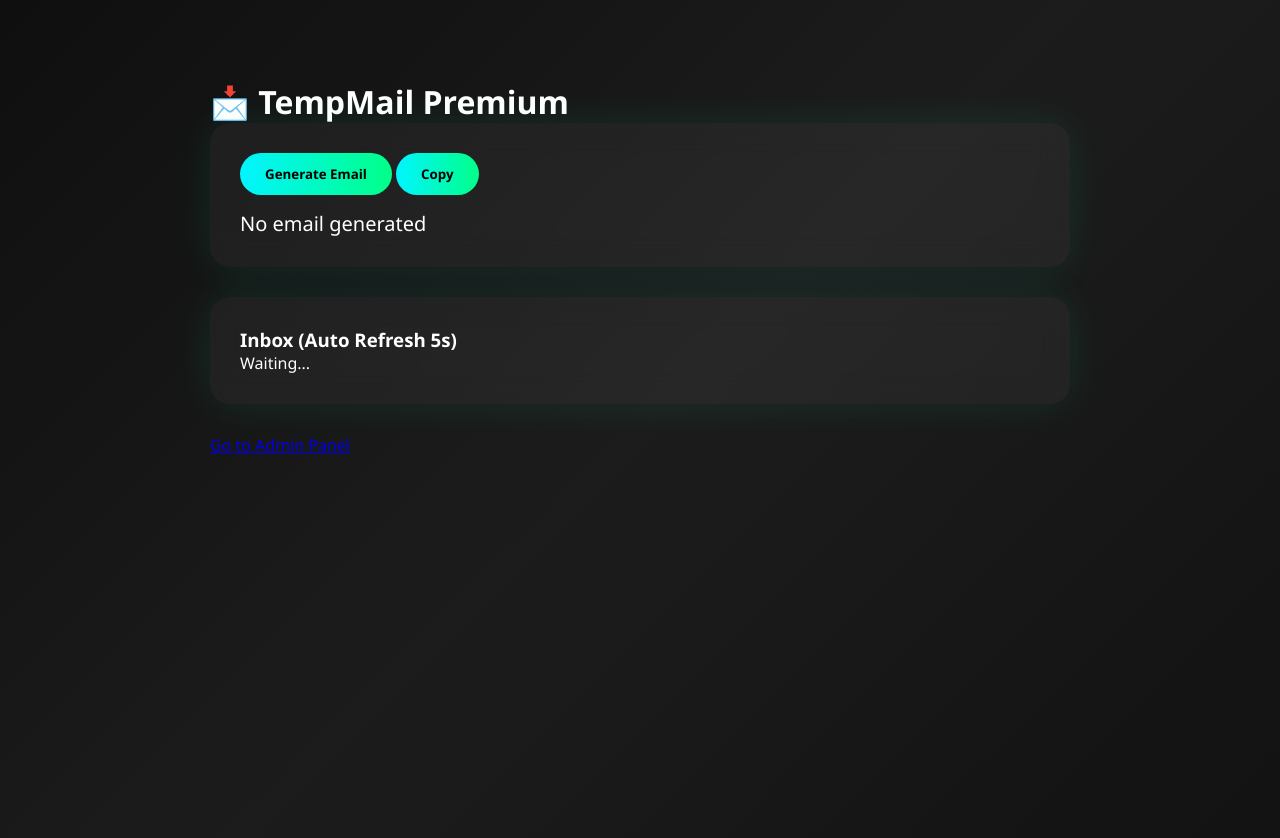
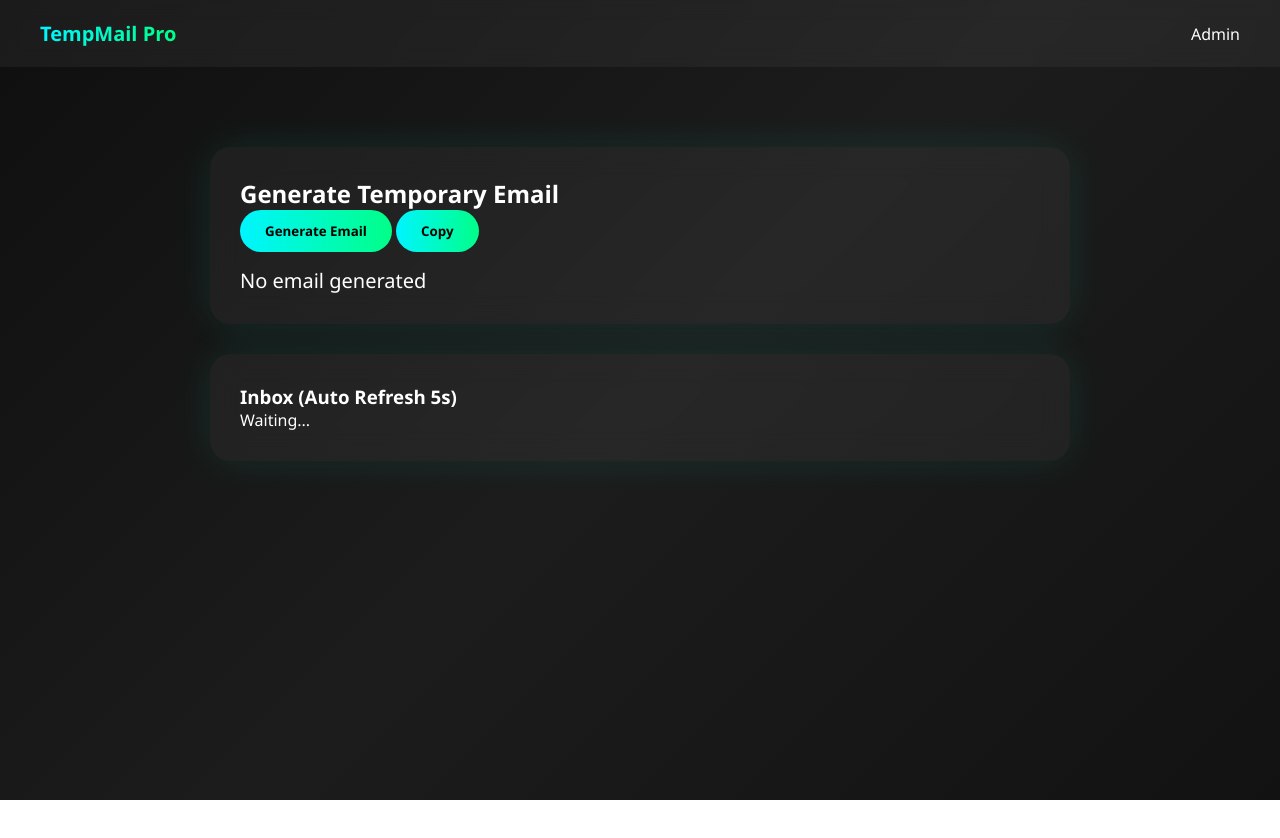
Before and after one commit to Hdzxyz/tempmail-pro, a website: page public/index.html in a window 1280 px wide. After the commit the page ends 800 px from the top, so only its background shows below. Drawn offline with Linux system fonts and the light colour scheme.

Commit message:
Update index.html

```diff
--- a/public/index.html
+++ b/public/index.html
@@ -80,10 +80,17 @@
 </script>
 <body>
 
+<div class="navbar">
+  <div class="logo">TempMail Pro</div>
+  <div class="nav-links">
+    <a href="/admin.html">Admin</a>
+  </div>
+</div>
+
 <div class="container">
-  <h1>📩 TempMail Premium</h1>
 
   <div class="card">
+    <h2>Generate Temporary Email</h2>
     <button onclick="generateEmail()">Generate Email</button>
     <button onclick="copyEmail()">Copy</button>
     <p class="email-text" id="email">No email generated</p>
@@ -94,9 +101,9 @@
     <div id="inbox">Waiting...</div>
   </div>
 
-  <a href="/admin.html">Go to Admin Panel</a>
 </div>
 
 <script src="script.js"></script>
+<!-- hardcore script tetap di bawah sini -->
 </body>
   </html>
```
